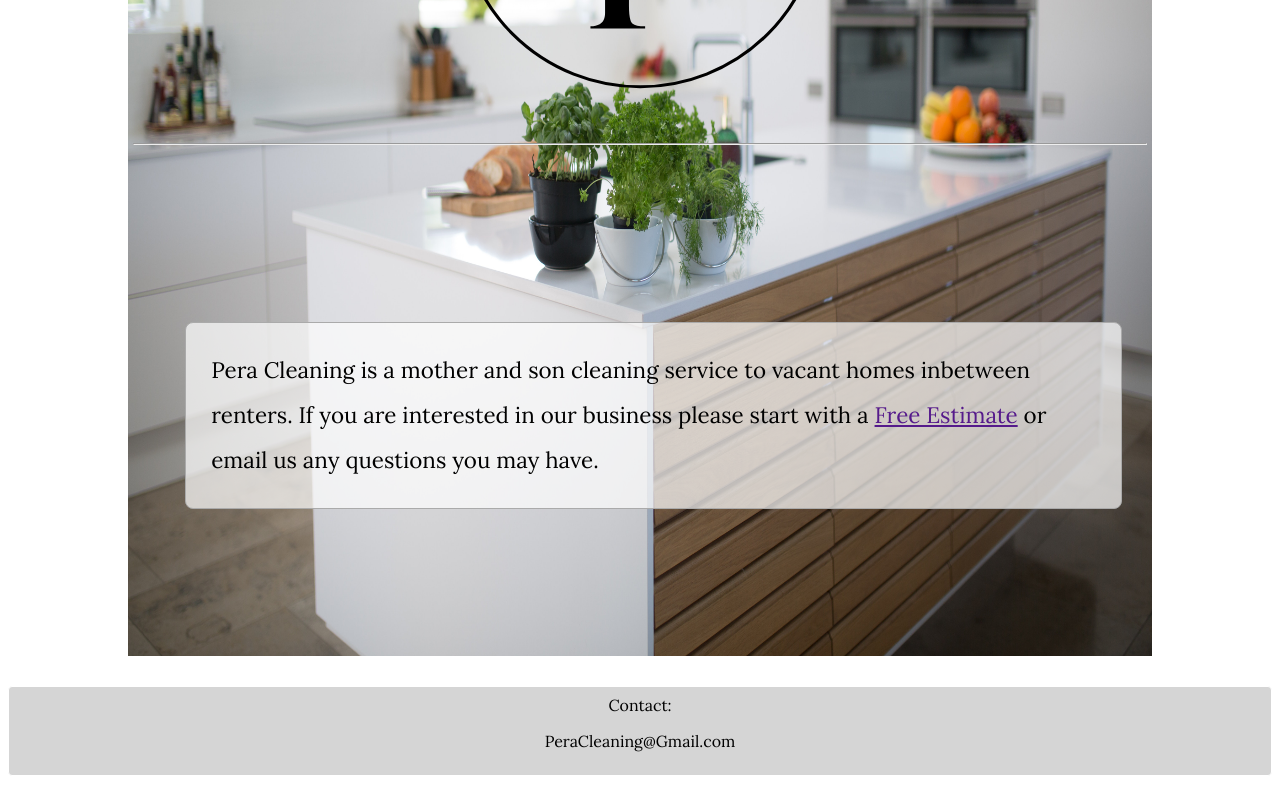
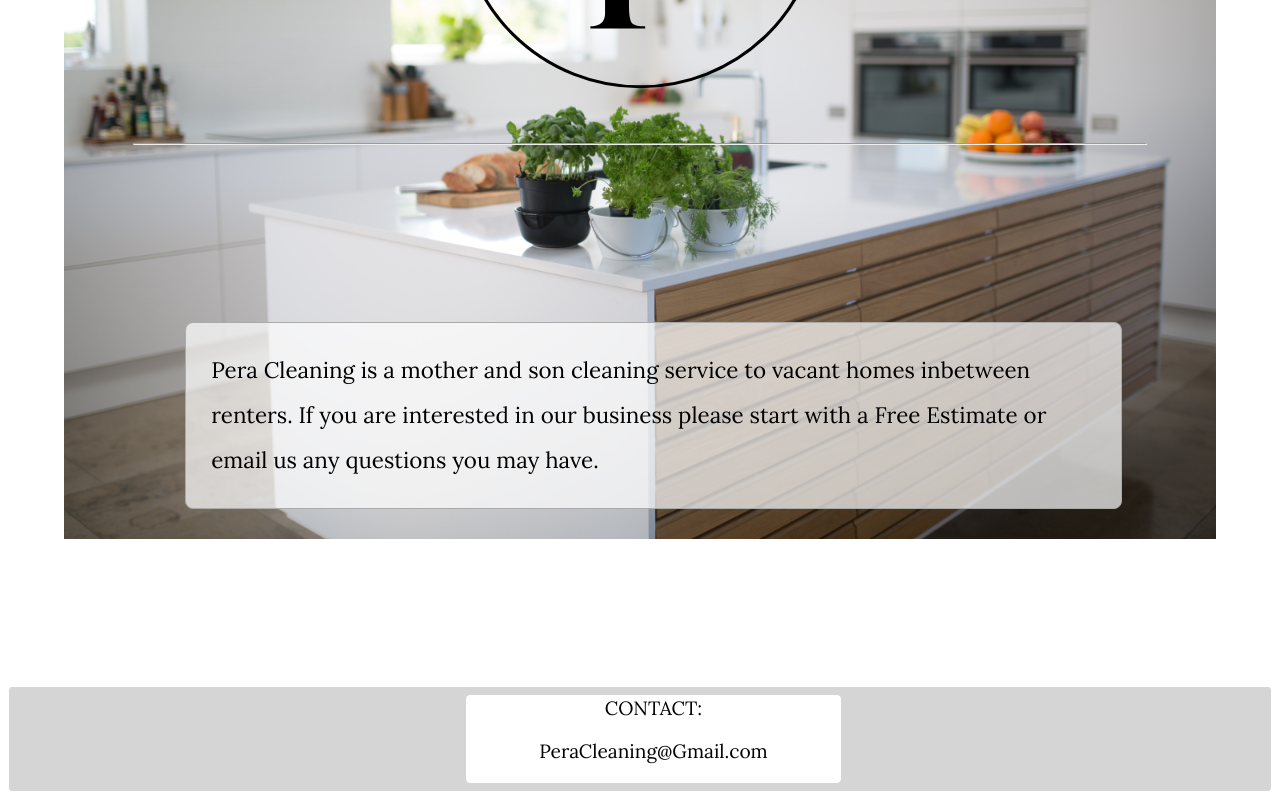
Before and after one commit to peracleaning/peracleaning.github.io, a plain HTML site: page index.html in a window 1280 px wide. Shown: the part 490-1290 px from the top of the page. Drawn offline with Linux system fonts and the light colour scheme.

Commit message:
Update index.html

```diff
--- a/index.html
+++ b/index.html
@@ -1,9 +1,10 @@
+
 <style>
 @import url('https://fonts.googleapis.com/css?family=Comfortaa:700|Lora:400');
 
 body {
  background: #fff  url("plants.jpg") no-repeat fixed center;
- background-size: 80% 80%;
+ background-size: 90%;
  font-family:serif;
  font-size: 1em;
 }
@@ -70,29 +71,47 @@ background: rgb(255,255,255,.7);
 
 .menu2 {
  font-family:Lora;
- font-size: 100%;
+ font-size: 120%;
  text-align:center;
  background: rgb(185,185,185,.6);
  padding: 8px;
  border: solid 1px white;
  border-radius: 4px;
 }
+
+.white{
+ background:white;
+  border: solid 1px white;
+ border-radius: 4px;
+width:30%;
+margin-left:36%;}
+
+a{
+ color:black;
+ text-decoration:none;}
+a:active{color:skyblue}
+a:hover{font-weight:700}
 </style>
 
  <div class=menu>
 
+  <a href="https://peracleaning.github.io/about">
   <span class=about>
    About
   </span>
+  </a>
 
+  <a href="https://peracleaning.github.io/services">
   <span class=services>
    Services
   </span>
+  </a>
 
+  <a href="https://peracleaning.github.io/free">
   <span class=free>
    Free Estimate
   </span>
-
+  </a>
 </div>
 
 <br><br>
@@ -105,14 +124,15 @@ background: rgb(255,255,255,.7);
 
 <main>
  Pera Cleaning is a mother and son cleaning service to vacant homes inbetween renters. If you are interested in our business please start with a
- <a href="">Free Estimate</a> or email us any questions you may have.
-
+ <a href="https://peracleaning.github.io/free">Free Estimate</a> or email us any questions you may have.
 </main>
 
 
 
 <div class=menu2>
- Contact:
+<div class=white>
+CONTACT:
  <p>
  PeraCleaning@Gmail.com
 </div>
+</div>
```
